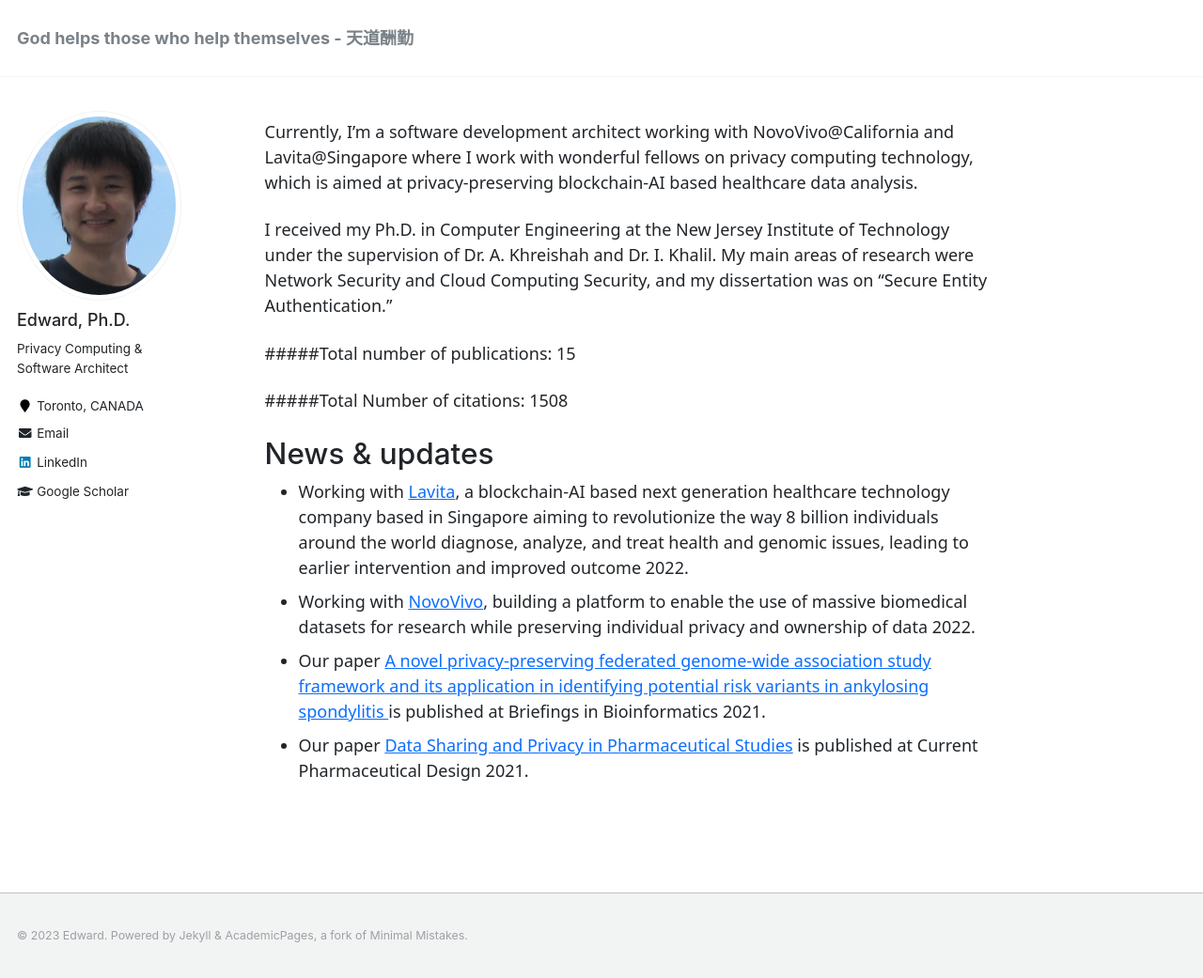
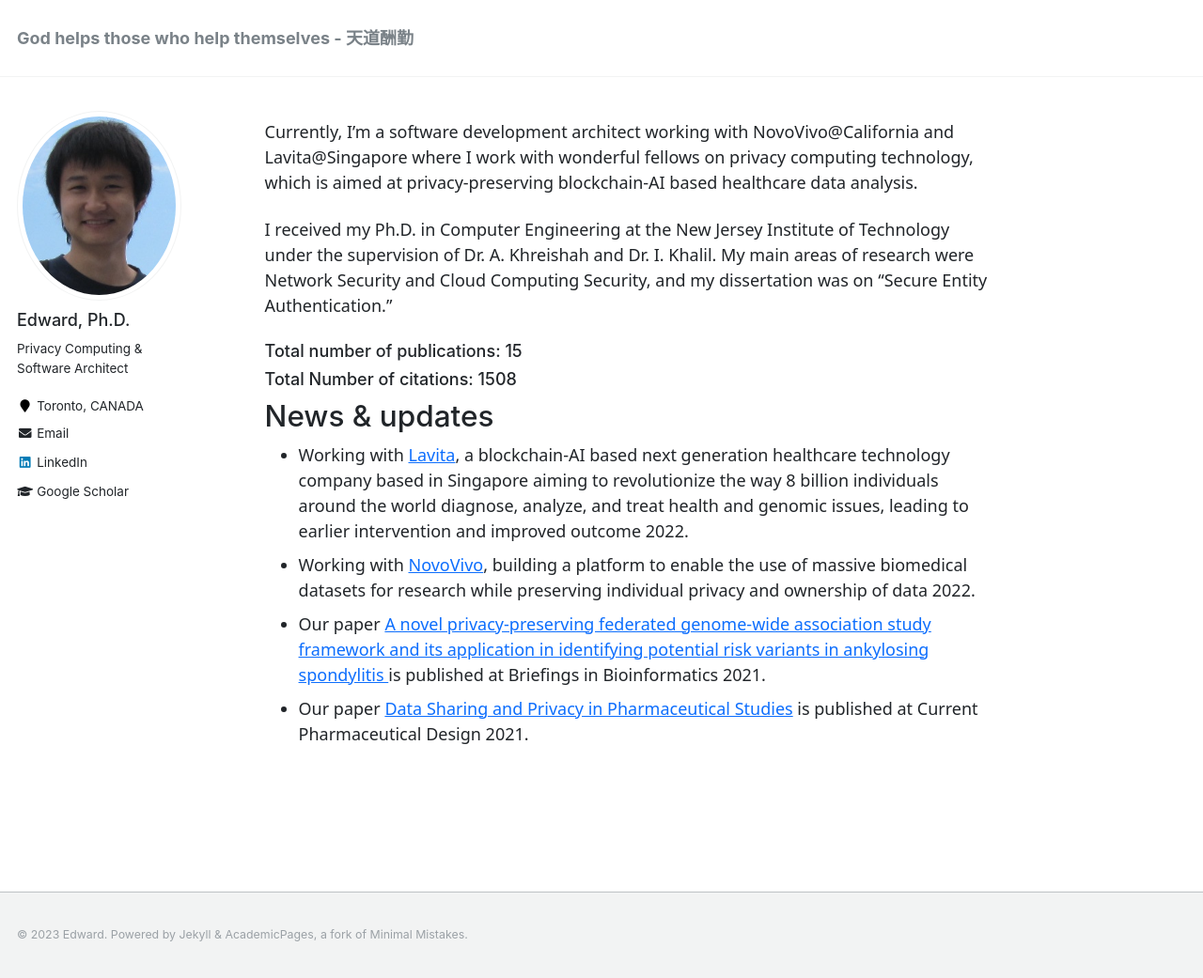
Before and after one commit to edwarddou2020/edwarddou2020.github.io, a Jekyll site: the page built from _pages/about.md, in a window 1280 px wide and 1041 px high. Shown: the whole window at 94% size. Built offline with Jekyll 4.4.1, drawn with Linux system fonts in a browser that asks for light colours.

Commit message:
statistics

```diff
--- a/_pages/about.md
+++ b/_pages/about.md
@@ -13,9 +13,9 @@ Currently, I’m a software development architect working with NovoVivo@Californ
 
 I received my Ph.D. in Computer Engineering at the New Jersey Institute of Technology under the supervision of Dr. A. Khreishah and Dr. I. Khalil. My main areas of research were Network Security and Cloud Computing Security, and my dissertation was on “Secure Entity Authentication.”
 
-#####Total number of publications: 15
+###### Total number of publications: 15
 
-#####Total Number of citations: 1508
+###### Total Number of citations: 1508
 
 ### News & updates
 * Working with [Lavita](https://www.lavita.ai/), a blockchain-AI based next generation healthcare technology company based in Singapore aiming to revolutionize the way 8 billion individuals around the world diagnose, analyze, and treat health and genomic issues, leading to earlier intervention and improved outcome 2022.
```
